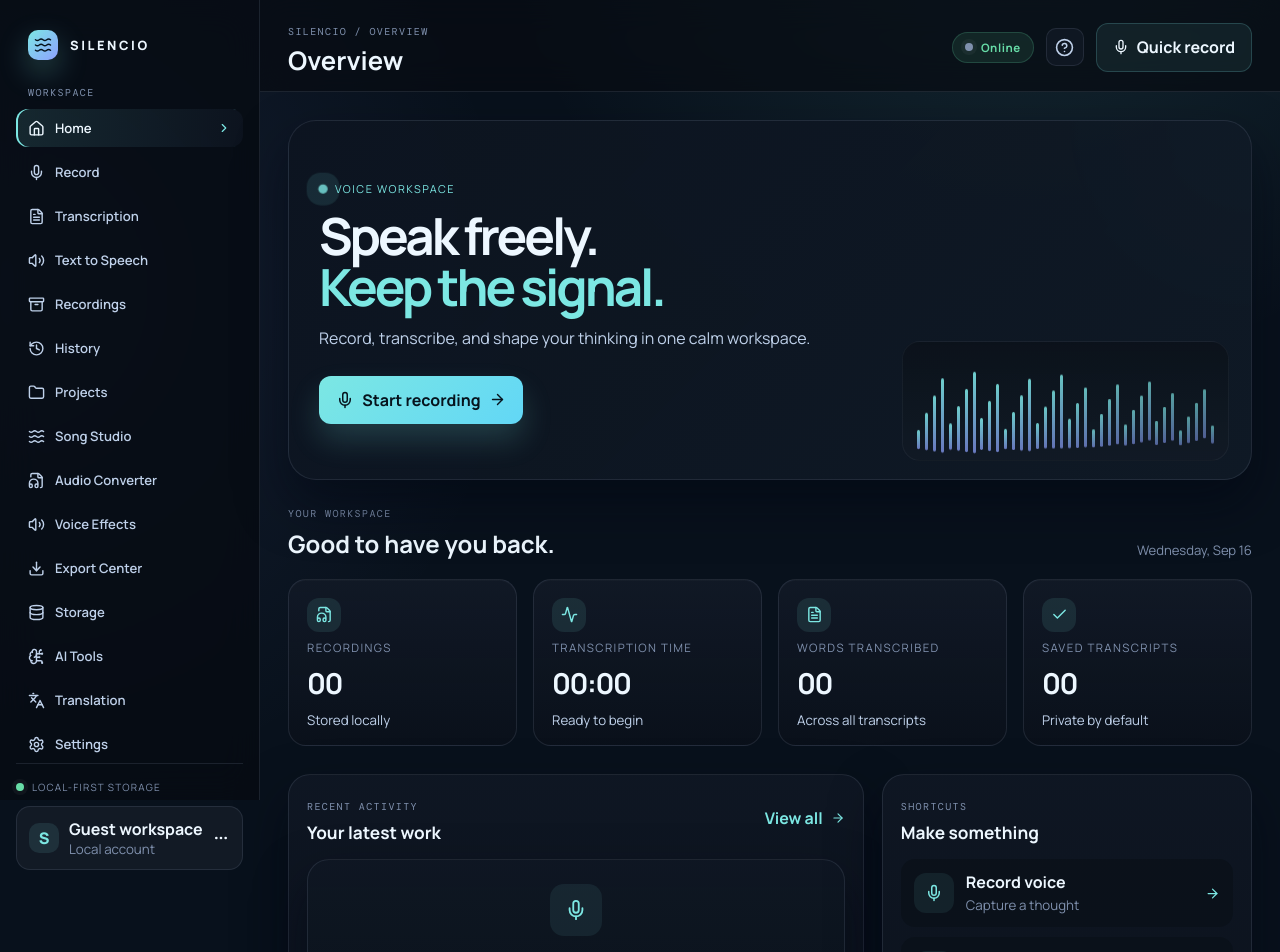
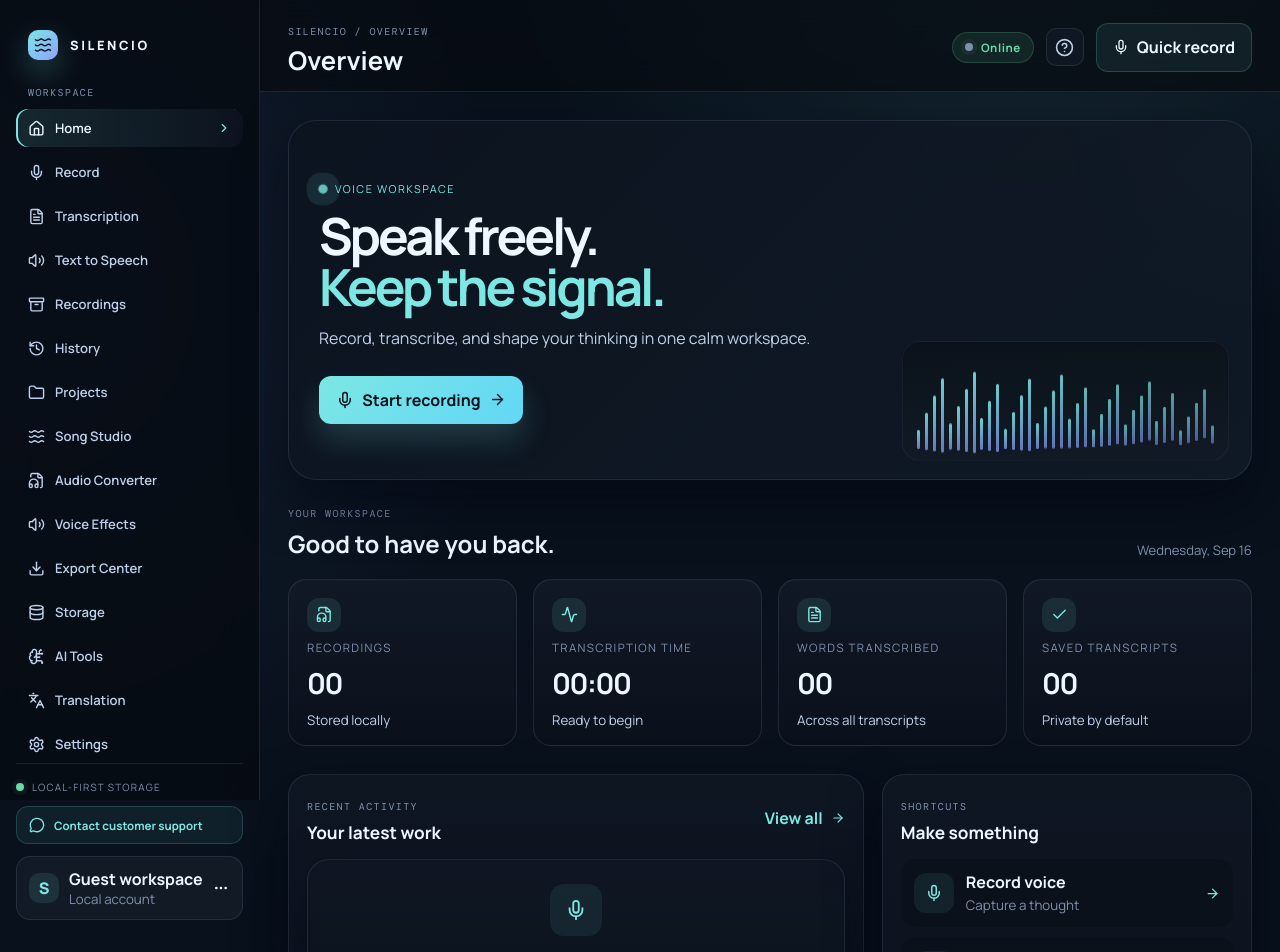
Before and after one commit to Dhoommax/silencio, a React (Vite) app: page / in a window 1280 px wide. Shown: the top 952 px of the page. Built offline with nearby package versions, Linux system fonts and the light colour scheme.

Commit message:
Add customer support contact menu

```diff
--- a/src/App.tsx
+++ b/src/App.tsx
@@ -24,9 +24,12 @@ import {
   Home as HomeIcon,
   Languages,
   Menu,
+  Mail,
+  MessageCircle,
   Mic,
   MoreHorizontal,
   Pause,
+  Phone,
   Play,
   RotateCcw,
   Search,
@@ -296,6 +299,7 @@ function Sidebar({
     ["translation", "Translation", Languages],
     ["settings", "Settings", Settings],
   ];
+  const [showSupport, setShowSupport] = useState(false);
   return (
     <aside className="sidebar">
       <div className="brand" onClick={() => setPage("home")}>
@@ -322,6 +326,25 @@ function Sidebar({
         <div className="privacy-pill">
           <span className="status-dot green" />
           Local-first storage
+        </div>
+        <div className="support-menu-wrap">
+          <button className="support-contact-button" onClick={() => setShowSupport((current) => !current)}>
+            <MessageCircle size={16} />
+            <span>Contact customer support</span>
+          </button>
+          {showSupport && (
+            <div className="support-menu">
+              <a href="https://wa.me/255767828430" target="_blank" rel="noreferrer">
+                <MessageCircle size={16} /> WhatsApp <small>+255 767 828 430</small>
+              </a>
+              <a href="mailto:helgadhoom@gmail.com">
+                <Mail size={16} /> Email <small>helgadhoom@gmail.com</small>
+              </a>
+              <a href="tel:0762385627">
+                <Phone size={16} /> Normal call <small>0762 385 627</small>
+              </a>
+            </div>
+          )}
         </div>
         <button className="profile">
           <span className="avatar">S</span>
--- a/src/styles.css
+++ b/src/styles.css
@@ -166,6 +166,48 @@ textarea { resize: vertical; min-height: 170px; }
   letter-spacing: 0.12em;
   text-transform: uppercase;
 }
+
+.support-menu-wrap { position: relative; }
+.support-contact-button {
+  display: flex;
+  align-items: center;
+  gap: 9px;
+  width: 100%;
+  padding: 10px 12px;
+  border: 1px solid rgba(124, 231, 227, 0.18);
+  border-radius: 12px;
+  background: rgba(124, 231, 227, 0.07);
+  color: var(--primary);
+  font-size: 0.72rem;
+  font-weight: 700;
+  text-align: left;
+}
+.support-menu {
+  display: grid;
+  gap: 5px;
+  position: absolute;
+  left: 0;
+  right: 0;
+  bottom: calc(100% + 8px);
+  padding: 8px;
+  border: 1px solid var(--border);
+  border-radius: 14px;
+  background: var(--surface-raised);
+  box-shadow: var(--shadow);
+  z-index: 10;
+}
+.support-menu a {
+  display: grid;
+  grid-template-columns: 18px 1fr;
+  align-items: center;
+  column-gap: 8px;
+  padding: 9px 8px;
+  border-radius: 9px;
+  color: var(--text-soft);
+  font-size: 0.75rem;
+}
+.support-menu a:hover { background: rgba(124, 231, 227, 0.08); color: var(--text); }
+.support-menu small { grid-column: 2; color: var(--muted); font-size: 0.65rem; }
 
 .status-dot {
   display: inline-block;
```
